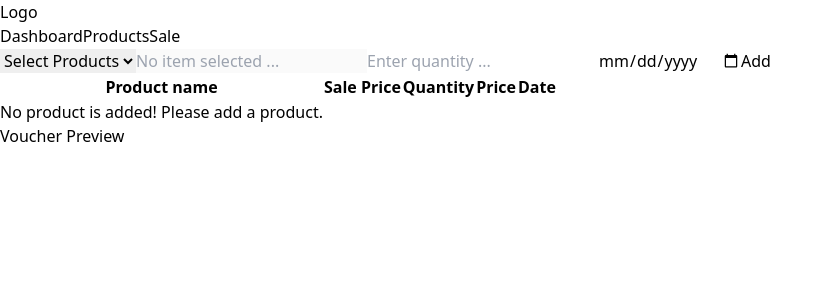
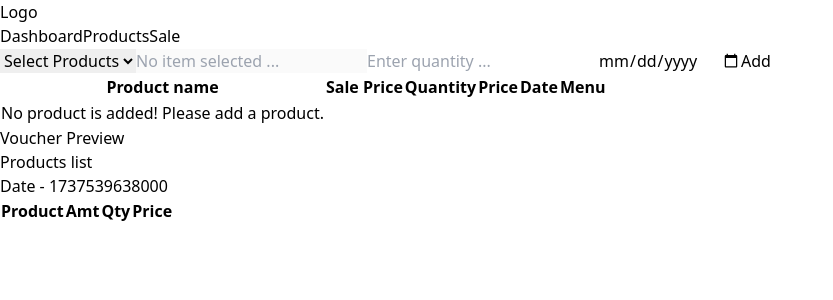
Before and after one commit to kyawzinhein1/pos-system, a React (Vite) app: page /sale in a window 1280 px wide. Shown: the top 300 px of the page, without its empty margins (0-833 px from the left). Built offline with nearby package versions, Linux system fonts and the light colour scheme.

Commit message:
preview section add

```diff
--- a/src/components/Error.jsx
+++ b/src/components/Error.jsx
@@ -1,7 +1,11 @@
 import React from "react";
 
 const Error = () => {
-  return <div>Error</div>;
+  return (
+    <div>
+      <h1 className="text-4xl font-bold text-red-600 text-center my-20">Something went wrong</h1>
+    </div>
+  );
 };
 
 export default Error;
--- a/src/pages/Sale.jsx
+++ b/src/pages/Sale.jsx
@@ -31,9 +31,6 @@ const Sale = () => {
 
   // Find the selected product
   const selectedProductData = products.find((p) => p.name === selectedProduct);
-  // const calculatedPrice = selectedProductData
-  //   ? selectedProductData.price * quantity
-  //   : "";
 
   const formatDate = (inputDate) => {
     if (!inputDate) return "";
@@ -66,7 +63,12 @@ const Sale = () => {
       setQuantity("");
       setDate("");
     }
-    // console.log(productToAdd);
+  };
+
+  const handleRemove = (name) => {
+    setSelectedProducts((prevProducts) =>
+      prevProducts.filter((p) => p.name !== name)
+    );
   };
 
   return (
@@ -133,42 +135,55 @@ const Sale = () => {
                 <table className="w-full text-sm text-left rtl:text-right text-gray-500 dark:text-gray-400">
                   <thead className="text-xs text-gray-700 uppercase bg-gray-50 dark:bg-gray-700 dark:text-gray-400">
                     <tr>
-                      <th scope="col" className="px-6 py-3">
+                      <th scope="col" className="px-4 py-3 text-center">
                         Product name
                       </th>
-                      <th scope="col" className="px-6 py-3">
+                      <th scope="col" className="px-4 py-3 text-center">
                         Sale Price
                       </th>
-                      <th scope="col" className="px-6 py-3">
+                      <th scope="col" className="px-4 py-3 text-center">
                         Quantity
                       </th>
-                      <th scope="col" className="px-6 py-3">
+                      <th scope="col" className="px-4 py-3 text-center">
                         Price
                       </th>
-                      <th scope="col" className="px-6 py-3">
+                      <th scope="col" className="px-4 py-3 text-center">
                         Date
+                      </th>
+                      <th scope="col" className="px-1 py-3 text-center">
+                        Menu
                       </th>
                     </tr>
                   </thead>
 
                   <tbody>
                     {selectedProducts.length < 1 && (
-                      <h1 className="font-semibold text-red-600 mt-6">
-                        No product is added! Please add a product.
-                      </h1>
+                      <tr className="font-semibold text-red-600 mt-6">
+                        <td>No product is added! Please add a product.</td>
+                      </tr>
                     )}
+
                     {selectedProducts.map((item, index) => (
                       <tr
                         key={index}
                         className="bg-white border-b dark:bg-gray-800 dark:border-gray-700"
                       >
-                        <td className="px-6 py-4">{item.name}</td>
-                        <td className="px-6 py-4">{item.price}</td>
-                        <td className="px-6 py-4">{item.quantity}</td>
-                        <td className="px-6 py-4">
+                        <td className="px-4 py-4 text-center">{item.name}</td>
+                        <td className="px-4 py-4 text-center">{item.price}</td>
+                        <td className="px-4 py-4 text-center">
+                          {item.quantity}
+                        </td>
+                        <td className="px-4 py-4 text-center">
                           {item.price * item.quantity}
                         </td>
-                        <td className="px-6 py-4">{item.date || ""}</td>
+                        <td className="px-4 py-4 text-center">
+                          {item.date || ""}
+                        </td>
+                        <td className="px-4 py-4 text-center">
+                          <button onClick={() => handleRemove(item.name)}>
+                            X
+                          </button>
+                        </td>
                       </tr>
                     ))}
                   </tbody>
@@ -190,10 +205,48 @@ const Sale = () => {
               )}
             </div>
           </div>
-          <div className="w-[30%] mt-5 border border-gray-300">
+          <div className="w-[30%] mt-5 border border-gray-300 px-2 text-slate-500 rounded-md shadow-md">
             <h1 className="font-semibold text-center uppercase">
               Voucher Preview
             </h1>
+
+            <div className="flex justify-between">
+              <p>Products list</p>
+              <p>Date - {Date.now()}</p>
+            </div>
+
+            <table>
+              <thead>
+                <tr>
+                  <th scope="col" className="px-6 py-3">
+                    Product
+                  </th>
+                  <th scope="col" className="px-6 py-3">
+                    Amt
+                  </th>
+                  <th scope="col" className="px-6 py-3">
+                    Qty
+                  </th>
+                  <th scope="col" className="px-6 py-3">
+                    Price
+                  </th>
+                </tr>
+              </thead>
+
+              <tbody>
+                {selectedProducts.map((item, index) => (
+                  <tr
+                    key={index}
+                    className="bg-white border-b dark:bg-gray-800 dark:border-gray-700"
+                  >
+                    <td className="px-6 py-4">{item.name}</td>
+                    <td className="px-6 py-4">{item.price}</td>
+                    <td className="px-6 py-4">{item.quantity}</td>
+                    <td className="px-6 py-4">{item.price * item.quantity}</td>
+                  </tr>
+                ))}
+              </tbody>
+            </table>
           </div>
         </div>
       </div>
```
